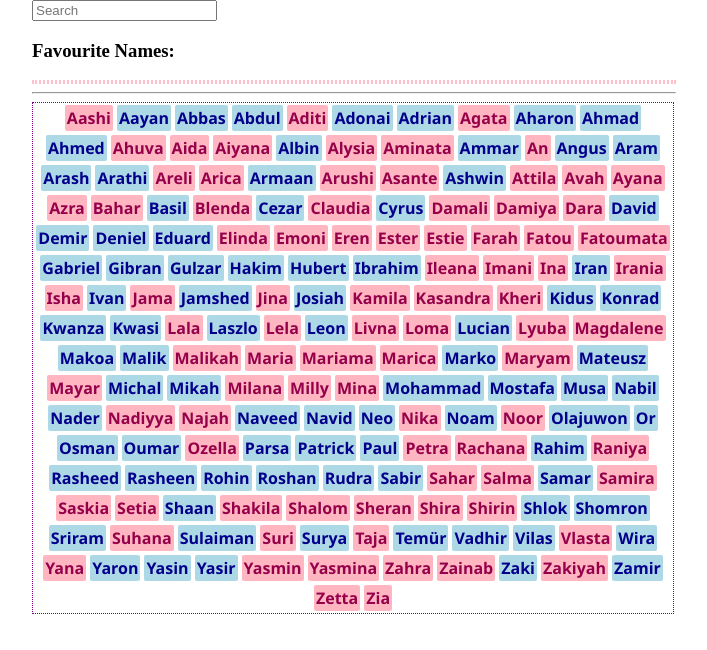
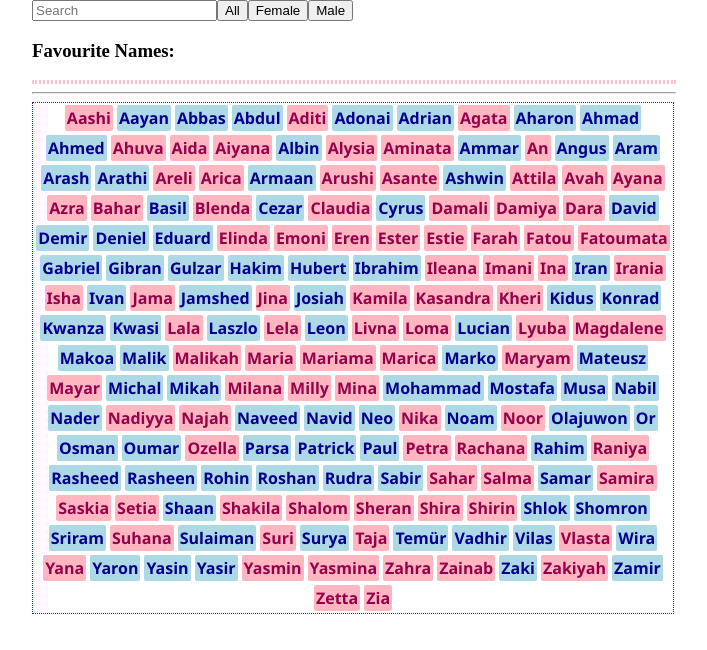
Before and after one commit to rosemelissa/baby-names-react, a React (Create React App) app: page / in a window 1280 px wide. Shown: the top 650 px of the page, without its empty margins (286-993 px from the left). Built offline with nearby package versions, Linux system fonts and the light colour scheme.

Commit message:
Added gender buttons

```diff
--- a/src/App.tsx
+++ b/src/App.tsx
@@ -8,12 +8,13 @@ import {useState} from 'react';
 function App(): JSX.Element {
   const [searchQuery, setSearchQuery] = useState('');
   const [favouritesList, setFavouritesList] = useState<babyNameInterface[]>([]);
+  const [gender, setGender] = useState<'all' | 'f' | 'm'>('all')
   return (
     <>
-      <SearchBar searchQuery={searchQuery} setSearchQuery={setSearchQuery}/>
+      <SearchBar searchQuery={searchQuery} setSearchQuery={setSearchQuery} gender={gender} setGender={setGender}/>
       <FavouritesList favouritesList={favouritesList} setFavouritesList={setFavouritesList}/>
       <hr></hr>
-      <NamesList searchQuery={searchQuery} favouritesList={favouritesList} setFavouritesList={setFavouritesList}/>
+      <NamesList searchQuery={searchQuery} favouritesList={favouritesList} setFavouritesList={setFavouritesList} gender={gender}/>
     </>
   );
 }
--- a/src/components/NamesList.tsx
+++ b/src/components/NamesList.tsx
@@ -10,14 +10,15 @@ interface NamesListProps {
   favouritesList: babyNameInterface[];
   // eslint-disable-next-line
   setFavouritesList: Function;
+  gender: 'all' | 'f' | 'm';
 }
 
 
 
-function NamesList({searchQuery, favouritesList, setFavouritesList}: NamesListProps): JSX.Element {
+function NamesList({searchQuery, favouritesList, setFavouritesList, gender}: NamesListProps): JSX.Element {
   const sortedNames = sortNames(babyNamesData);
   const removedFavouriteNames = removedFavourites(sortedNames, favouritesList);
-  const namesToDisplay = searchNames(searchQuery, removedFavouriteNames);
+  const namesToDisplay = searchNames(searchQuery, removedFavouriteNames, gender);
   return (
     <div id="babyNamesList">
       {namesToDisplay.map((baby) => (
--- a/src/components/SearchBar.tsx
+++ b/src/components/SearchBar.tsx
@@ -2,10 +2,18 @@ interface SearchBarProps {
     searchQuery: string;
       // eslint-disable-next-line
     setSearchQuery: Function;
+    gender: 'all' | 'f' | 'm';
+      // eslint-disable-next-line
+    setGender: Function;
 }
 
-export default function SearchBar({searchQuery, setSearchQuery}: SearchBarProps): JSX.Element {
+export default function SearchBar({searchQuery, setSearchQuery, gender, setGender}: SearchBarProps): JSX.Element {
     return (
+        <>
         <input type='text' value={searchQuery} onChange={event => {setSearchQuery(event.target.value)}} placeholder='Search'></input>
+        <button type='button' onClick={() => setGender('all')}>All</button>
+        <button type='button' onClick={() => setGender('f')}>Female</button>
+        <button type='button' onClick={() => setGender('m')}>Male</button>
+        </>
     )
 }
--- a/src/utils/searchNames.ts
+++ b/src/utils/searchNames.ts
@@ -4,7 +4,10 @@ interface NamesListProps {
     sex: string;
   }
 
-export default function searchNames(searchQuery: string, namesList: NamesListProps[]): NamesListProps[] {
-    const searchedNames: NamesListProps[] = namesList.filter(item => item.name.toLowerCase().includes(searchQuery.toLowerCase()));
+export default function searchNames(searchQuery: string, namesList: NamesListProps[], gender: 'all' | 'f' | 'm'): NamesListProps[] {
+    let searchedNames: NamesListProps[] = namesList.filter(item => item.name.toLowerCase().includes(searchQuery.toLowerCase()));
+    if (gender !== 'all') {
+      searchedNames = searchedNames.filter(item => item.sex === gender);
+    }
     return searchedNames;
 }
```
